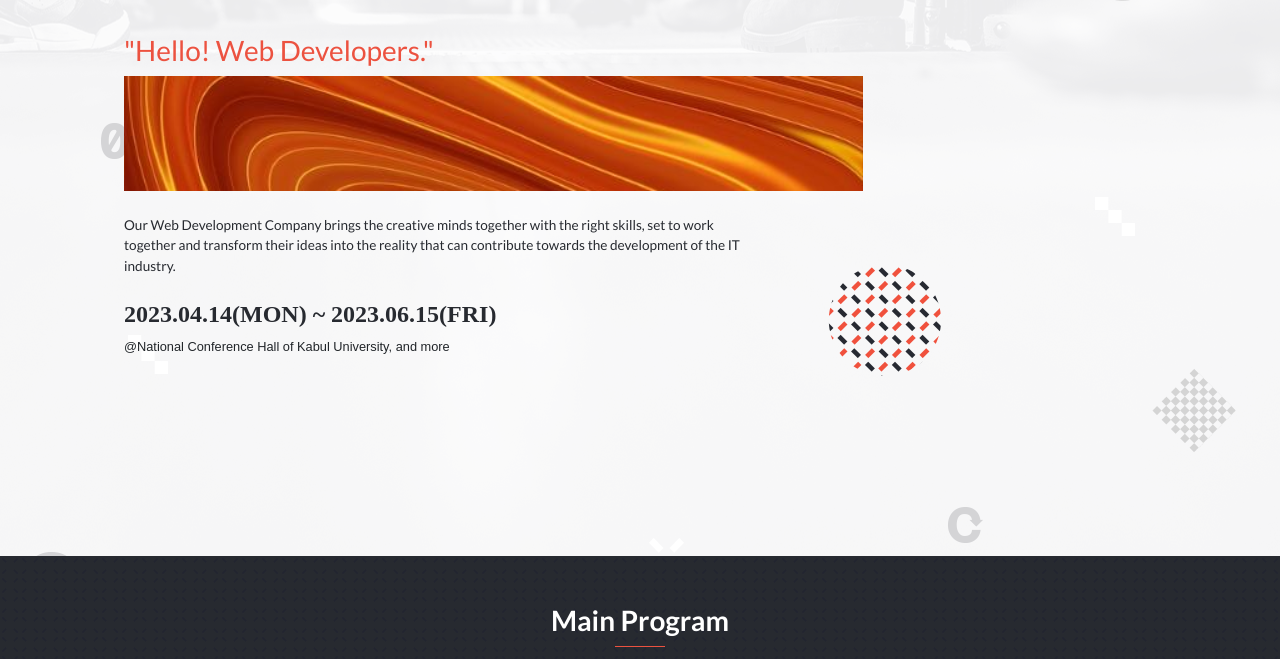
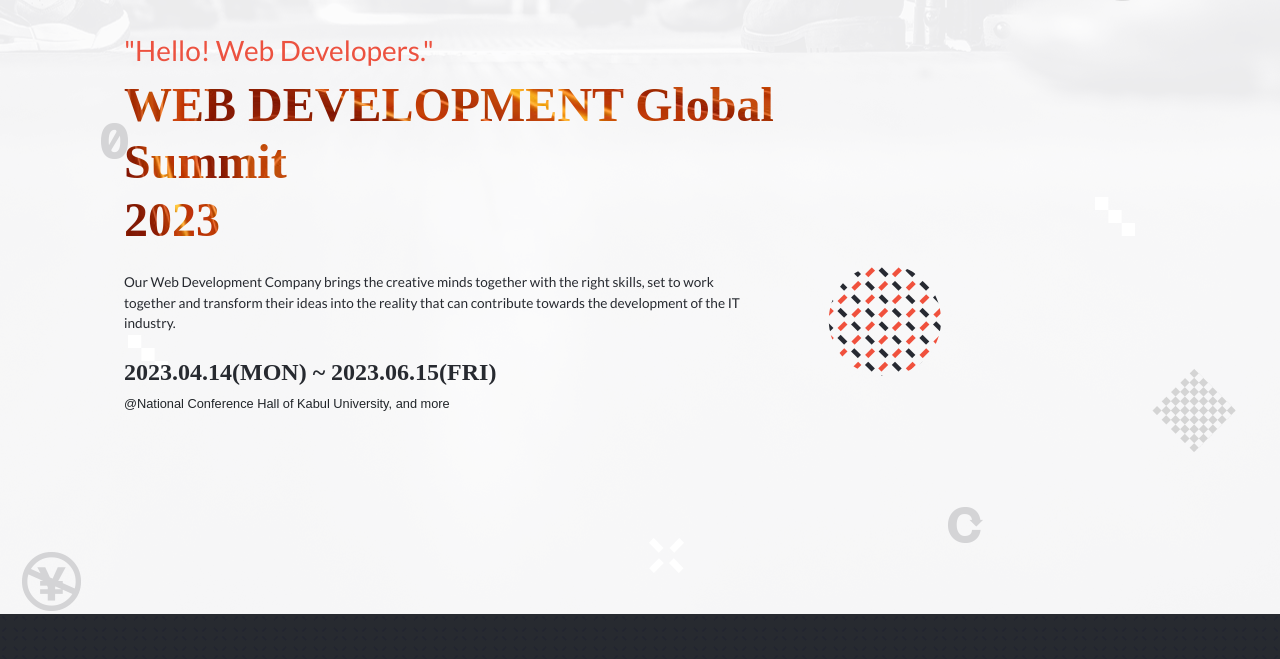
Before and after one commit to Jawad-Nazari/Capstone-Project, a website: page index.html in a window 1280 px wide. Shown: the part 128-787 px from the top of the page. Drawn offline with nearby package versions, Linux system fonts and the light colour scheme; a web font is replaced by a local one.

Commit message:
resolved  the background clip issue

```diff
--- a/index.html
+++ b/index.html
@@ -66,7 +66,7 @@
 
   <section class="top-section mx-4 mt-5">
     <h1 class="first-text h3">"Hello! Web Developers."</h1>
-    <h2 class="topic">WEB DEVELOPMENT Global<br> Summit 2023 </h2>
+    <h2 class="topic">WEB DEVELOPMENT Global Summit<br> 2023 </h2>
 
     <p class="topic-description my-4">
       Our Web Development Company brings the creative minds together with the right skills, set to work together and
--- a/style.css
+++ b/style.css
@@ -191,9 +191,7 @@ main {
   color: transparent;
   background-image: url(./images/textbg.jpg);
   background-size: cover;
-
-  --webkit-background-clip: text;
-
+  -webkit-background-clip: text;
   font-weight: 900;
 }
 
```
